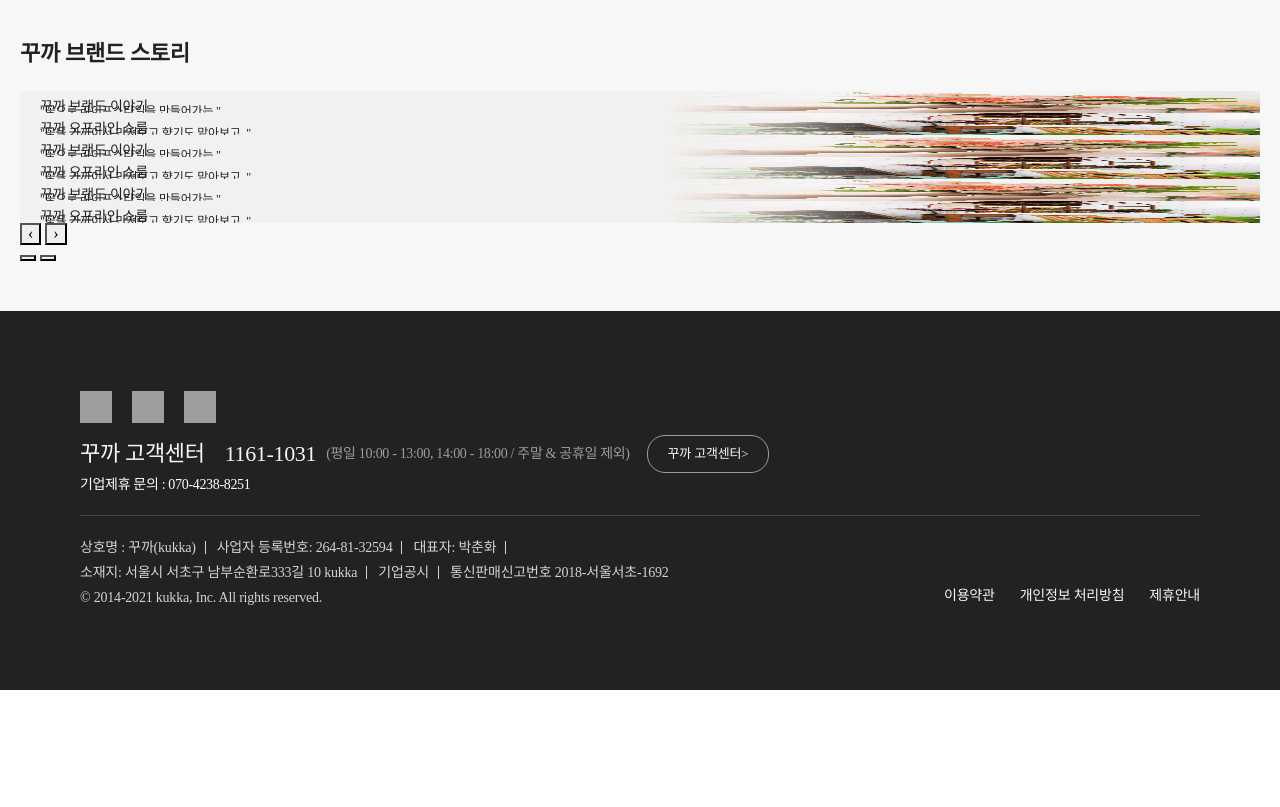
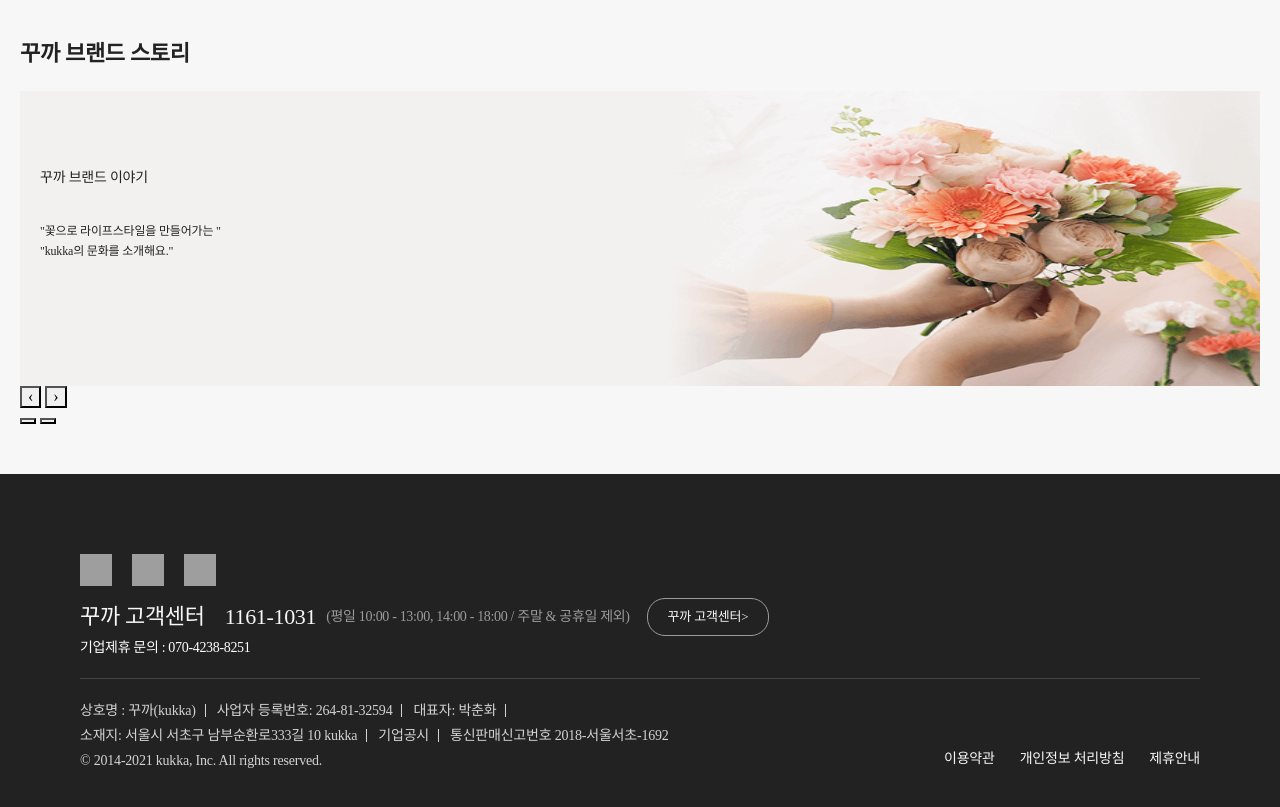
Before and after one commit to jyb1798/4th-week-performancetbwa-task, a plain HTML site: page index.html in a window 1280 px wide. Shown: the part 1325-2132 px from the top of the page. Before the commit the page ends 2015 px from the top, so only its background shows below. Drawn offline with nearby package versions, Linux system fonts and the light colour scheme; grey boxes are pictures that could not be loaded.

Commit message:
Style: css/Banner.css

```diff
--- a/css/Banner.css
+++ b/css/Banner.css
@@ -30,10 +30,10 @@
 .BannerCarouselOuter{
     position: relative;
     overflow: hidden;
-    -webkit-transform: translate3d(0,0,0);
 }
 
 .BannerStage{
+    width: calc((100vw - 40px) * 6);
     position: relative;
     -ms-touch-action: pan-Y;
     touch-action: manipulation;
@@ -41,6 +41,7 @@
 }
 
 .BannerItemWarpper{
+    height: 100%;
     -ms-touch-action: pan-y;
     touch-action: pan-y;
     -webkit-user-select: none;
@@ -51,16 +52,30 @@
 
 .BannerItem{
     width: calc(100vw - 40px);
+    height: 295px;
     -webkit-box-sizing: border-box;
     -moz-box-sizing: border-box;
     box-sizing: border-box;
+    position: relative;
+    min-height: 1px;
+    float: left;
+    -webkit-backface-visibility: hidden;
+    -webkit-tap-highlight-color: transparent;
+    -webkit-touch-callout: none;
 }
 
 .BannerCloneItem{
     width: calc(100vw - 40px);
+    height: 295px;
     -webkit-box-sizing: border-box;
     -moz-box-sizing: border-box;
     box-sizing: border-box;
+    position: relative;
+    min-height: 1px;
+    float: left;
+    -webkit-backface-visibility: hidden;
+    -webkit-tap-highlight-color: transparent;
+    -webkit-touch-callout: none;
 }
 
 .BannerItem a{
@@ -73,14 +88,20 @@
     position: relative;
     display: block;
     overflow: hidden;
+    height: 100%;
+    width: 100%;
 }
 
 .BannerItemBackgroundMobile{
-    background-color: #bbbbbb;
+    background-color: #c09f9f;
+    width: 100%;
+    height: 100%;
 }
 .BannerItemBackgroundPC{
     background-color: #bbbbbb;
     display: none;
+    width: 100%;
+    height: 100%;
 }
 
 .BannerItemImageMobile{
--- a/index.html
+++ b/index.html
@@ -437,7 +437,6 @@
           <div class="BannerCarousel" id="BannerCarousel">
             <div class="BannerCarouselOuter">
               <div class="BannerStage">
-                <div class="BannerItemWarpper">
                   <div class="BannerCloneItem">
                     <a>
                       <div class="BannerItemBackgroundMobile"></div>
@@ -563,7 +562,6 @@
                         </button>
                       </ul>
                     </a>
-                  </div>
                 </div>
               </div>
             </div>
```
